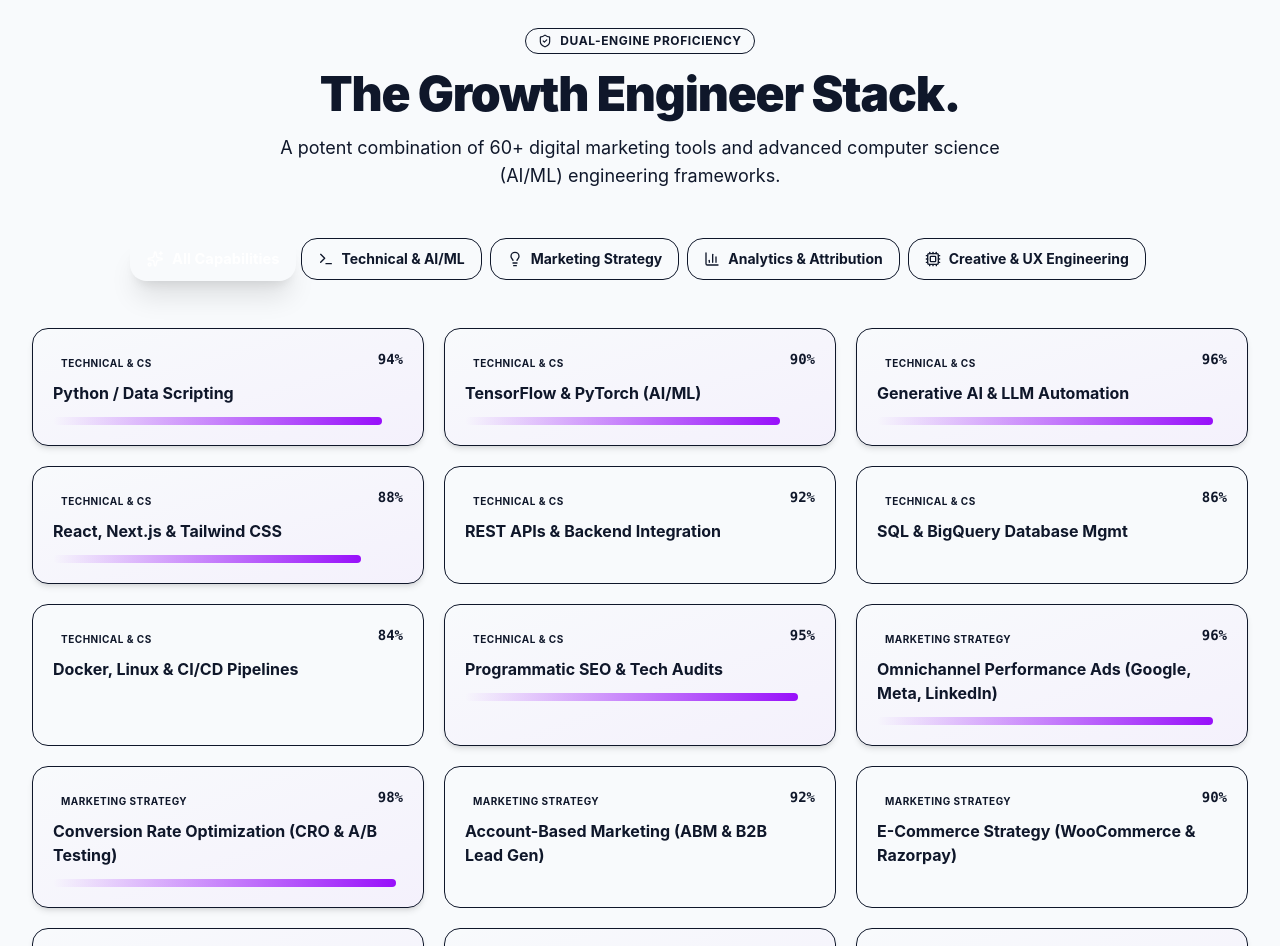
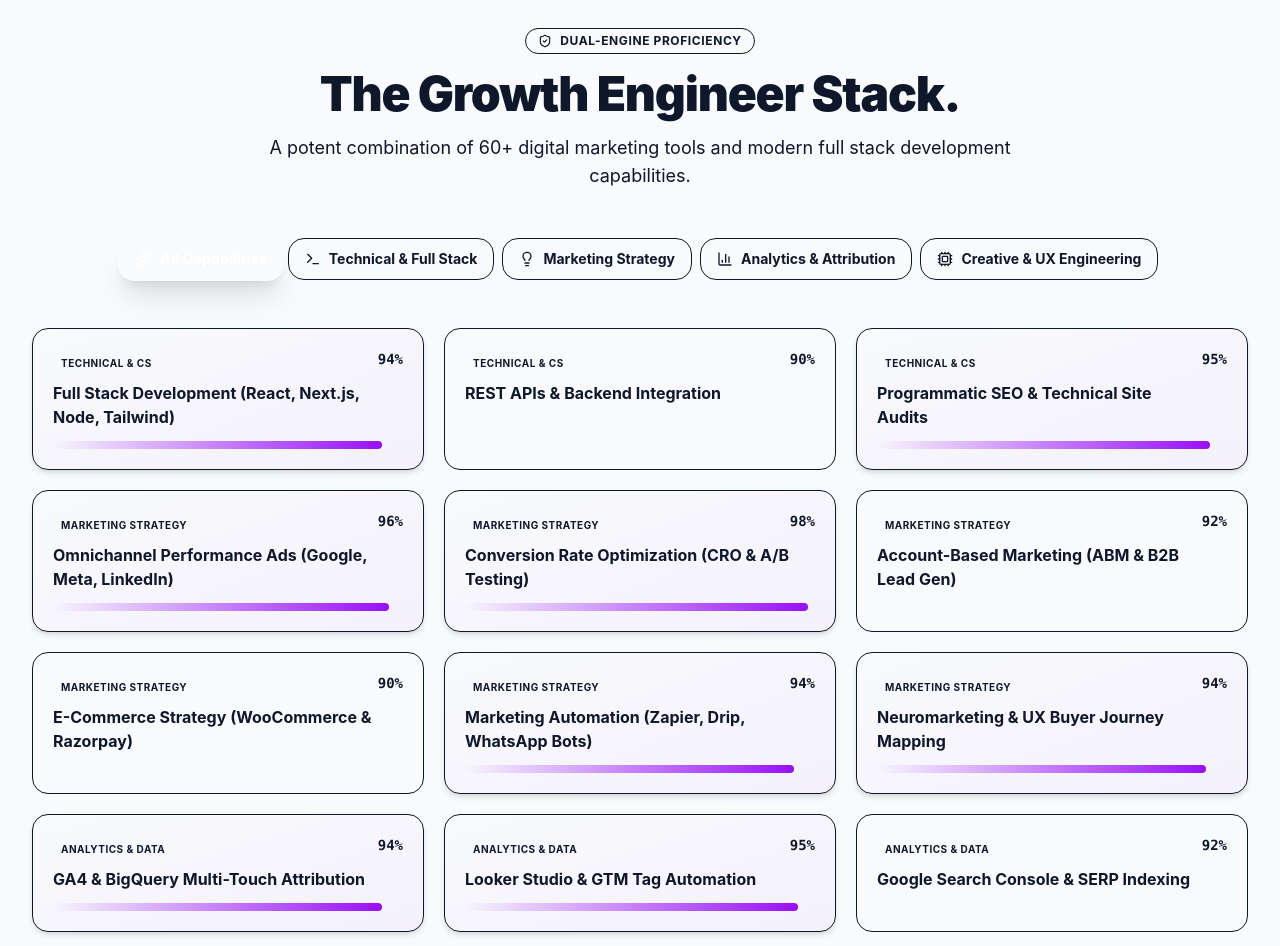
Before and after one commit to praneeth4265/praneeth-portfolio, a React (Vite) app: page / in a window 1280 px wide. Shown: the part 3760-4706 px from the top of the page. Built offline with nearby package versions, Linux system fonts and the light colour scheme.

Commit message:
refactor(skills): remove CS/AI background skills leaving Full Stack Dev and technical marketing skills

```diff
--- a/src/components/sections/SkillsSection.tsx
+++ b/src/components/sections/SkillsSection.tsx
@@ -11,7 +11,7 @@ export const SkillsSection: React.FC = () => {
 
   const categories = [
     { id: 'All', label: 'All Capabilities', icon: Sparkles },
-    { id: 'Technical & CS', label: 'Technical & AI/ML', icon: Terminal },
+    { id: 'Technical & CS', label: 'Technical & Full Stack', icon: Terminal },
     { id: 'Marketing Strategy', label: 'Marketing Strategy', icon: Lightbulb },
     { id: 'Analytics & Data', label: 'Analytics & Attribution', icon: BarChart3 },
     { id: 'Creative & UX', label: 'Creative & UX Engineering', icon: Cpu },
@@ -34,7 +34,7 @@ export const SkillsSection: React.FC = () => {
             The Growth Engineer Stack.
           </h2>
           <p className="text-base md:text-lg text-muted-foreground">
-            A potent combination of 60+ digital marketing tools and advanced computer science (AI/ML) engineering frameworks.
+            A potent combination of 60+ digital marketing tools and modern full stack development capabilities.
           </p>
         </div>
 
--- a/src/data/skills.ts
+++ b/src/data/skills.ts
@@ -6,15 +6,10 @@ export interface SkillItem {
 }
 
 export const skillsData: SkillItem[] = [
-  // Technical & CS (AI/ML & Full Stack Engineering)
-  { name: "Python / Data Scripting", category: "Technical & CS", level: 94, highlighted: true },
-  { name: "TensorFlow & PyTorch (AI/ML)", category: "Technical & CS", level: 90, highlighted: true },
-  { name: "Generative AI & LLM Automation", category: "Technical & CS", level: 96, highlighted: true },
-  { name: "React, Next.js & Tailwind CSS", category: "Technical & CS", level: 88, highlighted: true },
-  { name: "REST APIs & Backend Integration", category: "Technical & CS", level: 92 },
-  { name: "SQL & BigQuery Database Mgmt", category: "Technical & CS", level: 86 },
-  { name: "Docker, Linux & CI/CD Pipelines", category: "Technical & CS", level: 84 },
-  { name: "Programmatic SEO & Tech Audits", category: "Technical & CS", level: 95, highlighted: true },
+  // Technical & CS (Full Stack Engineering)
+  { name: "Full Stack Development (React, Next.js, Node, Tailwind)", category: "Technical & CS", level: 94, highlighted: true },
+  { name: "REST APIs & Backend Integration", category: "Technical & CS", level: 90 },
+  { name: "Programmatic SEO & Technical Site Audits", category: "Technical & CS", level: 95, highlighted: true },
 
   // Marketing Strategy & Performance
   { name: "Omnichannel Performance Ads (Google, Meta, LinkedIn)", category: "Marketing Strategy", level: 96, highlighted: true },
```
